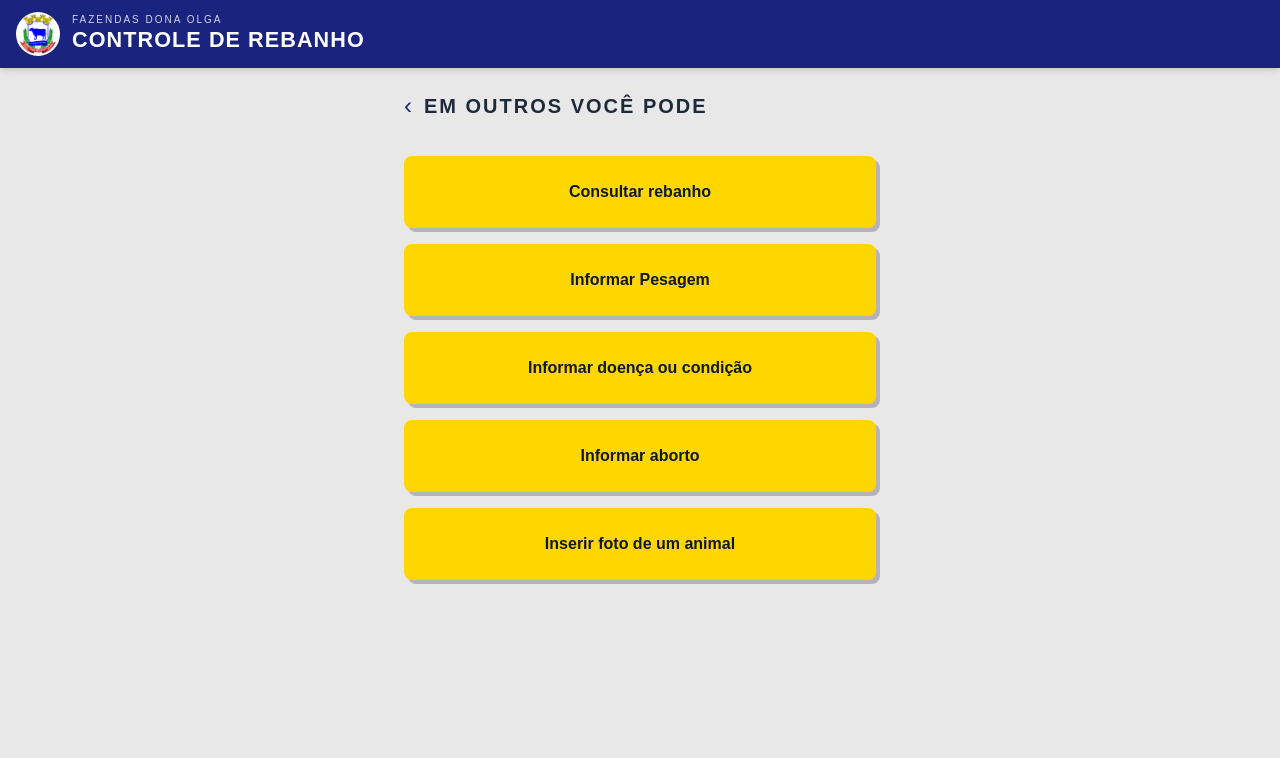
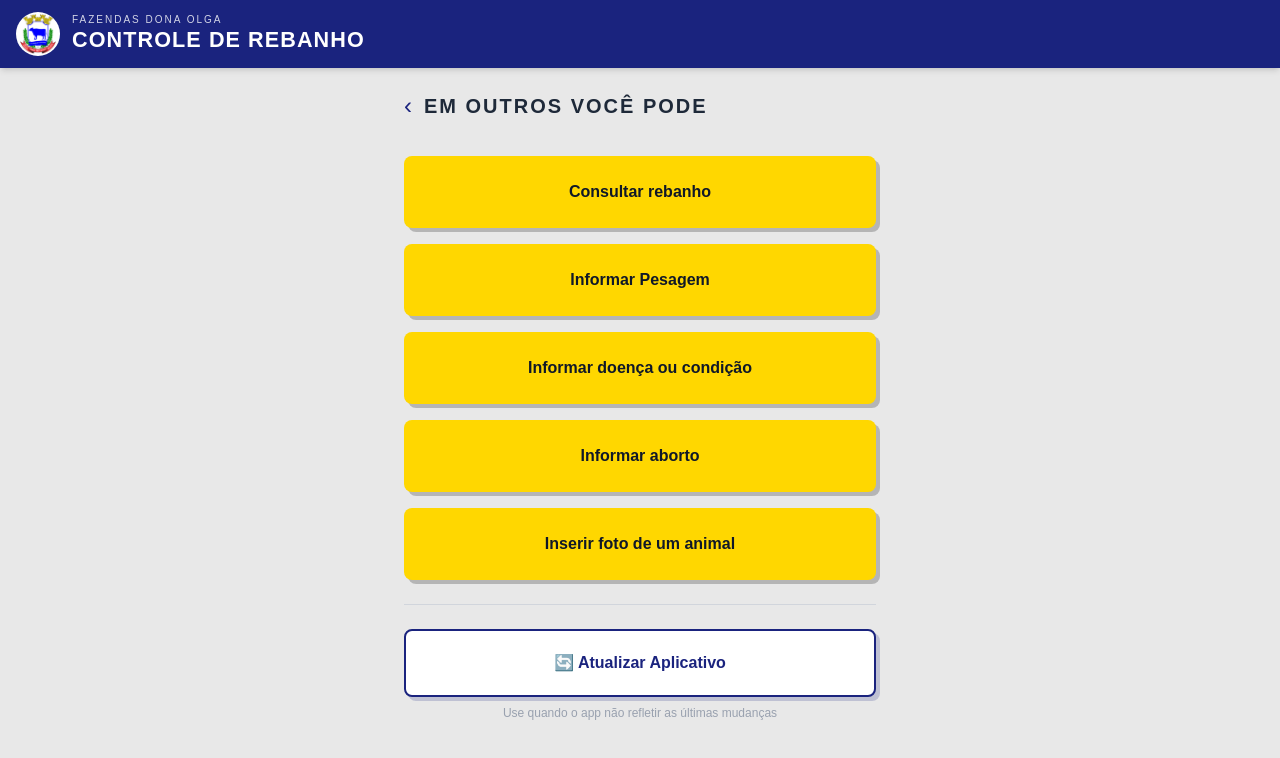
Before and after one commit to pedrosaulo4-pessoal/fazendas-dona-olga, a Next.js app: page /outros in a window 1280 px wide. Shown: the top 758 px of the page. Built offline with nearby package versions, Linux system fonts and the light colour scheme.

Commit message:
feat: botao atualizar app em Outros (limpa cache + reload)

```diff
--- a/src/app/outros/page.tsx
+++ b/src/app/outros/page.tsx
@@ -1,4 +1,5 @@
 'use client';
+import { useState } from 'react';
 import { useRouter } from 'next/navigation';
 import FormPage from '@/components/FormPage';
 
@@ -10,8 +11,30 @@ const ITENS = [
   { label: 'Inserir foto de um animal', href: '/outros/foto' },
 ];
 
+async function atualizarApp() {
+  // 1. Remove todos os caches do navegador
+  if ('caches' in window) {
+    const nomes = await caches.keys();
+    await Promise.all(nomes.map(n => caches.delete(n)));
+  }
+  // 2. Cancela o registro de qualquer service worker
+  if ('serviceWorker' in navigator) {
+    const registros = await navigator.serviceWorker.getRegistrations();
+    await Promise.all(registros.map(r => r.unregister()));
+  }
+  // 3. Recarrega forçando busca no servidor (sem cache)
+  window.location.href = '/?atualizado=' + Date.now();
+}
+
 export default function OutrosPage() {
   const router = useRouter();
+  const [atualizando, setAtualizando] = useState(false);
+
+  async function handleAtualizar() {
+    setAtualizando(true);
+    await atualizarApp();
+  }
+
   return (
     <FormPage titulo="Em Outros Você Pode">
       <div className="flex flex-col gap-4 mt-4">
@@ -22,6 +45,27 @@ export default function OutrosPage() {
             {item.label}
           </button>
         ))}
+
+        {/* Separador */}
+        <div className="border-t border-gray-300 my-2" />
+
+        {/* Botão Atualizar App */}
+        <button
+          onClick={handleAtualizar}
+          disabled={atualizando}
+          className="w-full bg-white text-[#1a237e] text-base font-semibold py-5 rounded-lg border-2 border-[#1a237e]
+                     shadow-[4px_4px_0_rgba(26,35,126,0.2)] active:shadow-none active:translate-x-1 active:translate-y-1
+                     transition-all disabled:opacity-60 flex items-center justify-center gap-2"
+        >
+          {atualizando ? (
+            <>⏳ Atualizando...</>
+          ) : (
+            <>🔄 Atualizar Aplicativo</>
+          )}
+        </button>
+        <p className="text-xs text-gray-400 text-center -mt-2">
+          Use quando o app não refletir as últimas mudanças
+        </p>
       </div>
     </FormPage>
   );
```
